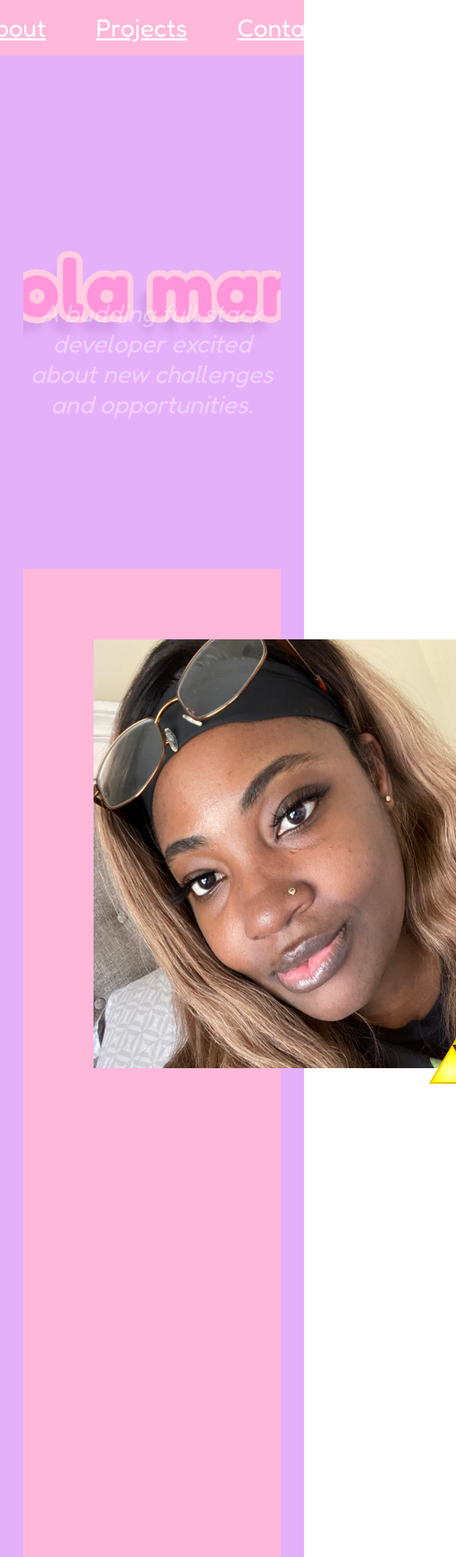
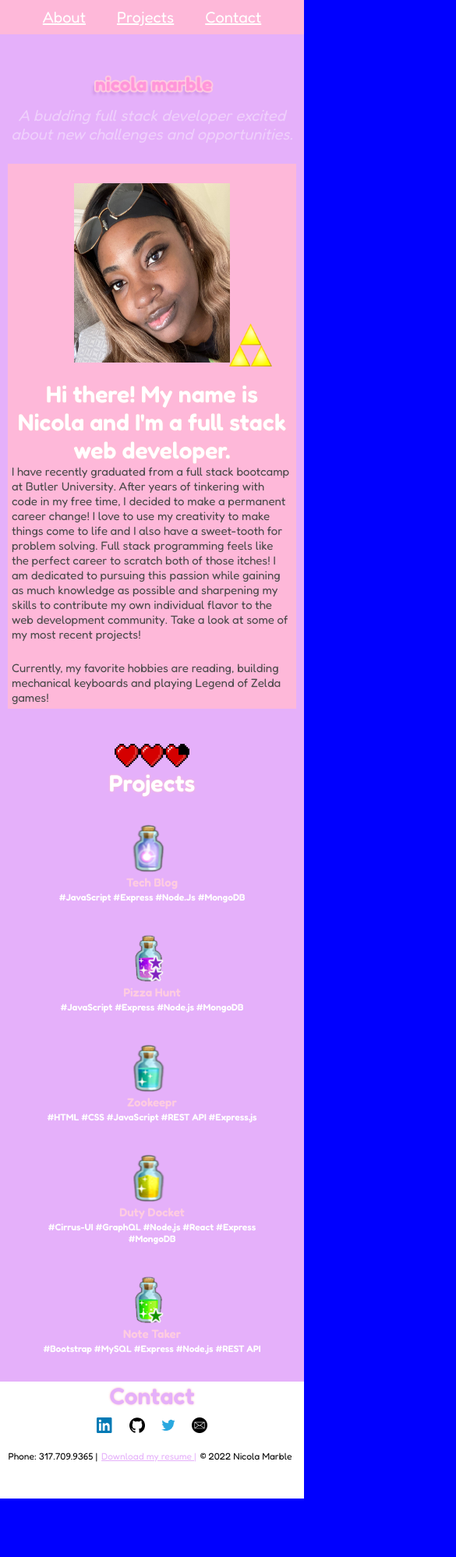
Before and after one commit to nicolalenee/folio, a plain HTML site: page index.html in a window 390 px wide. Shown: the top 1997 px of the page at 78% size, 585 px wide, since content can reach past the window. After the commit the page ends 1922 px from the top, so only its background shows below. Drawn offline with nearby package versions, Linux system fonts and the light colour scheme.

Commit message:
complete page responsiveness for mobile breakpoint

```diff
--- a/assets/css/styles.css
+++ b/assets/css/styles.css
@@ -7,6 +7,9 @@
   margin: 0;
   padding: 0;
   font-size: 16px;
+}
+html {
+  background-color: blue;;
 }
 main {
   text-align: center;
@@ -37,7 +40,7 @@ header {
 nav {
   background-color: #FEB8D9;
   margin-bottom: 10px;
-  z-index: 9999;
+  z-index: 10;
   width: 100%;
   top: 0px;
   left: 0px;
@@ -107,7 +110,6 @@ li a:hover {
   flex-direction: column;
   justify-content: center;
   background-color: var(--purple);
-  height: 600px;
   font-family: 'Fredoka', sans-serif;
   color: #494949;
   margin-bottom: 5px;
@@ -179,7 +181,6 @@ height: 300px;
 display: flex;
 flex-direction: column;
 align-items: center;
-margin-bottom: 20px;
 }
 .contact-footer .title {
   font-size: 6rem;
@@ -248,6 +249,8 @@ margin-bottom: 20px;
   border: 1px solid #888;
   width: 80%;
   display: flex;
+  flex-direction: row-reverse;
+  flex-wrap: wrap;
 }
 .modal-body {
   display: flex;
@@ -315,3 +318,95 @@ margin-bottom: 20px;
   text-decoration: none;
   cursor: pointer;
 }
+/* mobile media queries*/
+@media only screen and (min-width: 320px) and (max-width: 480px) {
+ * {
+  font-size: 10px;
+ }
+ main {
+  padding: 10px;
+ }
+ header {
+  height: 200px;
+  background-size: 300px;
+ }
+ .avatar-image {
+  height: 230px;
+  width: 200px;
+ }
+ .about-section {
+  padding: 5px;
+  display: flex;
+  flex-direction: column;
+ }
+ .title {
+  font-size: 3rem;
+ }
+ .about-description {
+  font-size: 1.5rem;
+ }
+ .image-wrapper {
+  padding:20px;
+  margin-right: 1px;
+ }
+ .triforce {
+  right: 25px;
+  top: 200px;
+  height: 55px;
+  width: 55px;
+ }
+ .projects-section {
+  margin-top: 20px;
+ }
+ .heart-div {
+  height: 30px;
+
+ }
+ .project-icon{
+  height: 63px;
+  width: 42px;
+ }
+ .contact-footer {
+  height: 150px;
+  bottom: 0;
+  position: relative;
+ }
+ .contact-footer .title {
+  font-size: 3rem;
+ }
+ .icon-wrapper {
+  margin: 10px;
+ }
+ .contact-icon{
+  height: 20px;
+ }
+ .contact-details p,
+ .contact-details a {
+  font-size: 1.2rem;
+ }
+ .contact-details {
+  padding: 10px;
+ };
+
+ .modal-content {
+  margin: 2% auto;
+  padding: 10px;
+  width: 65%;
+  flex-direction: column;
+ }
+ .modal-body {
+  flex-direction: column;
+  justify-content: center;
+  align-items: center;
+ }
+ .modal-left {
+  margin-right: 70px;
+ }
+ .modal-right {
+  margin-left: 0px;
+ }
+ .modal-image {
+  width: 200px;
+  height: 100px;
+ }
+}
--- a/index.html
+++ b/index.html
@@ -249,7 +249,7 @@
           </div>
           <div class="modal-right">
             <div class="modal-header">
-              <h3 class="title">Zookeepr</h3>
+              <h3 class="title">Duty Docket</h3>
             </div>
             <div class="modal-description">
               <p class="modal-text">
```
